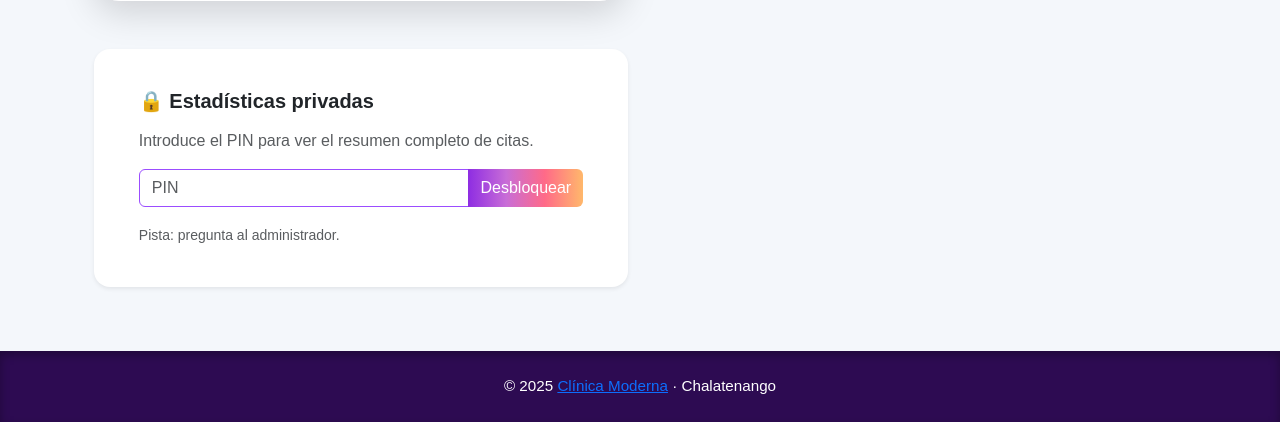
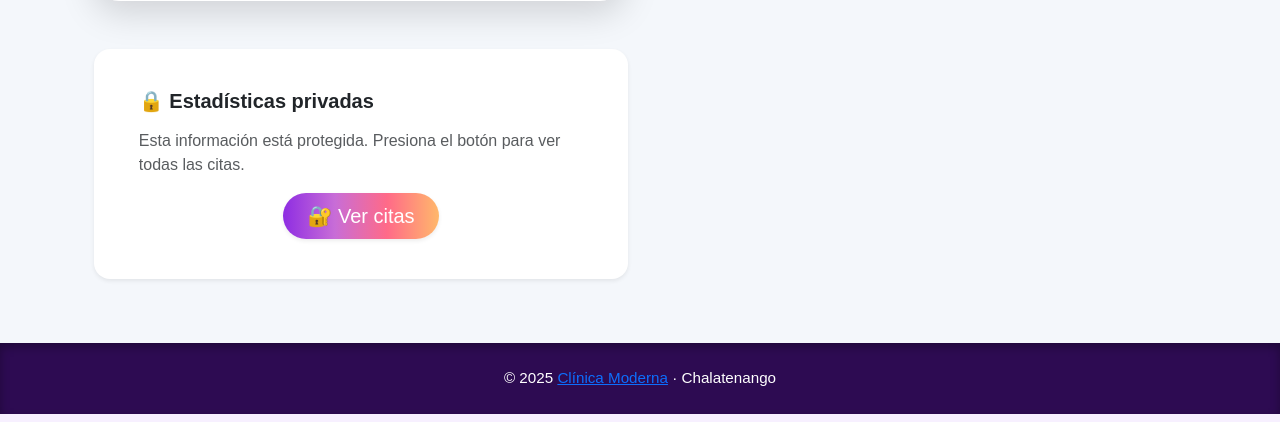
Before and after one commit to RonaldOrellana/ProyectoFinal, a Django app: page /citas/ in a window 1280 px wide. Shown: the part 692-1114 px from the top of the page. Run offline with Django 5.2, Linux system fonts and the light colour scheme; a user stored in the database is signed in; tables that the repository leaves empty hold one stand-in row (values such as "Sample post"); some libraries are stand-ins or nearby versions.

Commit message:
cambios nuevos

```diff
--- a/clinica/templates/clinica/citas_lista.html
+++ b/clinica/templates/clinica/citas_lista.html
@@ -163,25 +163,141 @@ body {
     </div>
     {% else %}
     <!-- Formulario para desbloquear estadísticas con PIN -->
-    <div class="row mb-4">
-      <div class="col-md-6">
-        <div class="card shadow-sm border-0 rounded-4 mb-3">
-          <div class="card-body py-4">
-            <h5 class="fw-semibold mb-3">🔒 Estadísticas privadas</h5>
-            <p class="text-muted">Introduce el PIN para ver el resumen completo de citas.</p>
-            <form method="post" action="{% url 'unlock_stats' %}">
-              {% csrf_token %}
-              <div class="input-group mb-3">
-                <input type="password" name="pin" class="form-control" placeholder="PIN" aria-label="PIN">
-                <button class="btn btn-primary" type="submit">Desbloquear</button>
-              </div>
-              <small class="text-muted">Pista: pregunta al administrador.</small>
-            </form>
-          </div>
+   <div class="row mb-4">
+  <div class="col-md-6">
+
+    <div class="card shadow-sm border-0 rounded-4 mb-3">
+      <div class="card-body py-4">
+        <h5 class="fw-semibold mb-3">🔒 Estadísticas privadas</h5>
+        <p class="text-muted">
+          Esta información está protegida. Presiona el botón para ver todas las citas.
+        </p>
+
+        <!-- ✅ BOTÓN PARA PEDIR PIN -->
+        <div class="text-center">
+          <button class="btn btn-primary btn-lg rounded-pill px-4 shadow-sm"
+                  type="button"
+                  onclick="solicitarPIN()">
+            🔐 Ver citas
+          </button>
         </div>
+
       </div>
     </div>
-    {% endif %}
+
   </div>
+</div>
 
+<!-- ✅ SECCIÓN OCULTA HASTA QUE SE PONGA EL PIN -->
+
+
+<div id="citasSection" style="display: none;">
+  <div class="card shadow-sm border-0 rounded-4">
+    <div class="card-header bg-primary text-white rounded-top-4 py-3">
+      <h4 class="fw-bold mb-0">📋 Historial Completo de Citas</h4>
+    </div>
+
+    <div class="card-body">
+
+      {% if citas %}
+      <div class="table-responsive">
+        <table class="table table-hover align-middle text-center">
+          <thead class="table-primary">
+            <tr>
+              <th>#</th>
+              <th>Paciente</th>
+              <th>Servicio</th>
+              <th>Médico</th>
+              <th>Fecha</th>
+              <th>Motivo</th>
+            </tr>
+          </thead>
+
+          <tbody>
+            {% for cita in citas %}
+            <tr>
+              <td>{{ forloop.counter }}</td>
+              <td>{{ cita.paciente.nombre }} {{ cita.paciente.apellido }}</td>
+              <td>{{ cita.servicio.nombre }}</td>
+              <td>{{ cita.medico.nombre }}</td>
+              <td>{{ cita.fecha|date:"d/m/Y H:i" }}</td>
+              <td>{{ cita.motivo }}</td>
+            </tr>
+            {% endfor %}
+          </tbody>
+
+        </table>
+      </div>
+
+      {% else %}
+      <div class="alert alert-info text-center mb-0">
+        No hay citas registradas todavía.
+      </div>
+      {% endif %}
+
+      <!-- ✅ BOTONES PARA CONTROL -->
+      <div class="text-center mt-4">
+        <button onclick="solicitarPIN()" class="btn btn-outline-primary me-2">
+          🔄 Volver a ingresar PIN
+        </button>
+
+        <button onclick="bloquearCitas()" class="btn btn-outline-danger">
+          🔒 Bloquear
+        </button>
+      </div>
+
+    </div>
+  </div>
+</div>
+
+<style>
+  #citasSection {
+    animation: fadeIn 0.4s ease-in-out;
+  }
+
+  @keyframes fadeIn {
+    from { opacity: 0; transform: translateY(10px); }
+    to { opacity: 1; transform: translateY(0); }
+  }
+</style>
+
+<!-- ✅ SweetAlert -->
+<script src="https://cdn.jsdelivr.net/npm/sweetalert2@11"></script>
+
+<script>
+  function solicitarPIN() {
+    Swal.fire({
+      title: '🔐 PIN requerido',
+      text: 'Ingresa el PIN para mostrar el historial de citas.',
+      input: 'password',
+      inputPlaceholder: 'PIN',
+      confirmButtonText: 'Desbloquear',
+      showCancelButton: true,
+      cancelButtonText: 'Cancelar'
+    }).then((result) => {
+      if (result.isConfirmed) {
+        if (result.value === "123") {
+          document.getElementById("citasSection").style.display = "block";
+        } else {
+          Swal.fire({
+            icon: 'error',
+            title: 'PIN incorrecto',
+            text: 'No tienes permiso para ver esta información.'
+          });
+        }
+      }
+    });
+  }
+
+  function bloquearCitas() {
+    document.getElementById("citasSection").style.display = "none";
+    Swal.fire({
+      icon: 'info',
+      title: '🔒 Historial bloqueado',
+      text: 'La sección de citas ha sido ocultada nuevamente.'
+    });
+  }
+</script>
+
+{% endif %}
 {% endblock %}
--- a/clinica/views.py
+++ b/clinica/views.py
@@ -12,17 +12,13 @@ from django.utils import timezone
 from .models import Paciente, Medico, Cita, Servicio
 from .forms import PacienteForm, MedicoForm, CitaForm, ContactForm
 
-
 # =====================================================
 # ✅ INICIO (RESTRINGIDO — SOLO USUARIOS LOGUEADOS)
 # =====================================================
 @login_required(login_url='login')
 def index(request):
     servicios = Servicio.objects.all()
-    return render(request, 'clinica/index.html', {
-        'servicios': servicios
-    })
-
+    return render(request, 'clinica/index.html', {'servicios': servicios})
 
 # =====================================================
 # ✅ LOGIN / REGISTER / LOGOUT
@@ -62,11 +58,9 @@ def login_view(request):
         'register_form': form
     })
 
-
 def cerrar_sesion(request):
     logout(request)
     return redirect('login')
-
 
 def register_view(request):
     if request.method == 'POST':
@@ -89,22 +83,17 @@ def register_view(request):
 
     return render(request, 'registrar.html')
 
-
 # =====================================================
 # ✅ PACIENTES
 # =====================================================
 @login_required(login_url='login')
 def pacientes(request):
-
     last_cita_qs = Cita.objects.filter(paciente=OuterRef('pk')).order_by('-fecha')
-
     pacientes = Paciente.objects.all().annotate(
         last_medico_nombre=Subquery(last_cita_qs.values('medico__nombre')[:1]),
         last_medico_apellido=Subquery(last_cita_qs.values('medico__apellido')[:1])
     )
-
     return render(request, 'pacientes.html', {'pacientes': pacientes})
-
 
 @login_required(login_url='login')
 def crear_paciente(request):
@@ -117,29 +106,23 @@ def crear_paciente(request):
         messages.error(request, 'Corrige los errores')
     else:
         form = PacienteForm()
-
     return render(request, 'clinica/crear_paciente.html', {'form': form})
 
-
+@login_required(login_url='login')
 def crear_paciente_ajax(request):
     if request.method == 'POST' and request.headers.get('x-requested-with') == 'XMLHttpRequest':
         nombre = request.POST.get('nombre')
         apellido = request.POST.get('apellido')
         dui = request.POST.get('dui')
-
         if Paciente.objects.filter(dui=dui).exists():
             return JsonResponse({'success': False, 'error': 'Este paciente ya existe'})
-
         paciente = Paciente.objects.create(nombre=nombre, apellido=apellido, dui=dui)
-
         return JsonResponse({
             'success': True,
             'id': paciente.id,
             'nombre_completo': f"{paciente.nombre} {paciente.apellido}"
         })
-
     return JsonResponse({'success': False, 'error': 'Método no permitido'})
-
 
 @login_required(login_url='login')
 def editar_paciente(request, paciente_id):
@@ -153,12 +136,7 @@ def editar_paciente(request, paciente_id):
         messages.error(request, "Corrige los errores")
     else:
         form = PacienteForm(instance=paciente)
-
-    return render(request, 'clinica/editar_paciente.html', {
-        'form': form,
-        'paciente': paciente
-    })
-
+    return render(request, 'clinica/editar_paciente.html', {'form': form, 'paciente': paciente})
 
 @login_required(login_url='login')
 def eliminar_paciente(request, paciente_id):
@@ -167,7 +145,6 @@ def eliminar_paciente(request, paciente_id):
     messages.success(request, "Paciente eliminado ✅")
     return redirect('pacientes')
 
-
 # =====================================================
 # ✅ MÉDICOS
 # =====================================================
@@ -175,7 +152,6 @@ def eliminar_paciente(request, paciente_id):
 def medicos(request):
     medicos = Medico.objects.all().order_by('apellido')
     citas = Cita.objects.all()
-
     return render(request, 'medicos.html', {
         'medicos': medicos,
         'total_citas': citas.count(),
@@ -184,7 +160,6 @@ def medicos(request):
         'total_citas_realizadas': citas.filter(fecha__lt=timezone.now()).count(),
         'total_costos': citas.aggregate(total=Sum('servicio__precio'))['total'] or 0
     })
-
 
 @login_required(login_url='login')
 def crear_medico(request):
@@ -197,9 +172,7 @@ def crear_medico(request):
         messages.error(request, "Corrige los errores")
     else:
         form = MedicoForm()
-
     return render(request, 'clinica/crear_medico.html', {'form': form})
-
 
 @login_required(login_url='login')
 def editar_medico(request, medico_id):
@@ -211,9 +184,7 @@ def editar_medico(request, medico_id):
             return redirect('medicos')
     else:
         form = MedicoForm(instance=medico)
-
     return render(request, 'clinica/editar_medico.html', {'form': form, 'medico': medico})
-
 
 @login_required(login_url='login')
 def eliminar_medico(request, medico_id):
@@ -222,7 +193,6 @@ def eliminar_medico(request, medico_id):
     messages.success(request, "Médico eliminado ✅")
     return redirect('medicos')
 
-
 # =====================================================
 # ✅ CITAS
 # =====================================================
@@ -230,7 +200,6 @@ def eliminar_medico(request, medico_id):
 def citas_lista(request):
     citas = Cita.objects.all().order_by('-fecha')
     stats_unlocked = request.session.get('stats_unlocked', False)
-
     return render(request, 'clinica/citas_lista.html', {
         'citas': citas,
         'total_citas': citas.count(),
@@ -241,7 +210,6 @@ def citas_lista(request):
         'stats_unlocked': stats_unlocked
     })
 
-
 @login_required(login_url='login')
 def registrar_cita(request):
     servicios = Servicio.objects.all()
@@ -251,7 +219,6 @@ def registrar_cita(request):
     if request.method == 'POST':
         paciente_form = PacienteForm(request.POST)
         cita_form = CitaForm(request.POST)
-
         if paciente_form.is_valid() and cita_form.is_valid():
             paciente = paciente_form.save()
             cita = cita_form.save(commit=False)
@@ -259,9 +226,7 @@ def registrar_cita(request):
             cita.save()
             messages.success(request, "Cita registrada ✅")
             return redirect('citas')
-
         messages.error(request, "Corrige los errores")
-
     else:
         paciente_form = PacienteForm()
         cita_form = CitaForm()
@@ -274,24 +239,49 @@ def registrar_cita(request):
         'cita_form': cita_form
     })
 
-
 @login_required(login_url='login')
 def ver_cita(request, cita_id):
     cita = get_object_or_404(Cita, id=cita_id)
     return render(request, 'ver_cita.html', {'cita': cita})
 
+@login_required(login_url='login')
+def editar_cita(request, cita_id):
+    cita = get_object_or_404(Cita, id=cita_id)
+    pacientes = Paciente.objects.all()
+    medicos = Medico.objects.all()
+
+    if request.method == 'POST':
+        paciente_id = request.POST.get('paciente')
+        medico_id = request.POST.get('medico')
+        fecha = request.POST.get('fecha')
+        motivo = request.POST.get('motivo')
+        cita.paciente_id = paciente_id
+        cita.medico_id = medico_id
+        cita.fecha = fecha
+        cita.motivo = motivo
+        cita.save()
+        messages.success(request, '✅ Cita actualizada correctamente.')
+        return redirect('citas')
+
+    return render(request, 'clinica/editar_cita.html', {
+        'cita': cita,
+        'pacientes': pacientes,
+        'medicos': medicos,
+    })
 
 @login_required(login_url='login')
 def eliminar_cita(request, cita_id):
     cita = get_object_or_404(Cita, id=cita_id)
-    cita.delete()
-    messages.success(request, "Cita eliminada ✅")
-    return redirect('citas')
-
+    if request.method == 'POST':
+        cita.delete()
+        messages.success(request, '❌ Cita eliminada.')
+        return redirect('citas')
+    return render(request, 'clinica/eliminar_cita.html', {'cita': cita})
 
 # =====================================================
 # ✅ ESTADÍSTICAS (PIN)
 # =====================================================
+@login_required(login_url='login')
 def unlock_stats(request):
     if request.method == 'POST':
         if request.POST.get('pin') == '123':
@@ -301,12 +291,11 @@ def unlock_stats(request):
             messages.error(request, "PIN incorrecto ❌")
     return redirect('citas')
 
-
+@login_required(login_url='login')
 def lock_stats(request):
     request.session.pop('stats_unlocked', None)
     messages.info(request, "Estadísticas ocultadas")
     return redirect('citas')
-
 
 # =====================================================
 # ✅ CONTACTO
@@ -321,41 +310,4 @@ def contacto(request):
         messages.error(request, "Corrige los errores")
     else:
         form = ContactForm()
-
     return render(request, 'contacto.html', {'form': form})
-@login_required(login_url='login')
-def editar_cita(request, cita_id):
-    cita = get_object_or_404(Cita, id=cita_id)
-    pacientes = Paciente.objects.all()
-    medicos = Medico.objects.all()
-
-    if request.method == 'POST':
-        paciente_id = request.POST.get('paciente')
-        medico_id = request.POST.get('medico')
-        fecha = request.POST.get('fecha')
-        motivo = request.POST.get('motivo')
-
-        cita.paciente_id = paciente_id
-        cita.medico_id = medico_id
-        cita.fecha = fecha
-        cita.motivo = motivo
-        cita.save()
-
-        messages.success(request, '✅ Cita actualizada correctamente.')
-        return redirect('citas')
-
-    context = {
-        'cita': cita,
-        'pacientes': pacientes,
-        'medicos': medicos,
-    }
-    return render(request, 'clinica/editar_cita.html', context)
-
-@login_required(login_url='login')
-def eliminar_cita(request, cita_id):
-    cita = get_object_or_404(Cita, id=cita_id)
-    if request.method == 'POST':
-        cita.delete()
-        messages.success(request, '❌ Cita eliminada.')
-        return redirect('citas')
-    return render(request, 'clinica/eliminar_cita.html', {'cita': cita})
```
